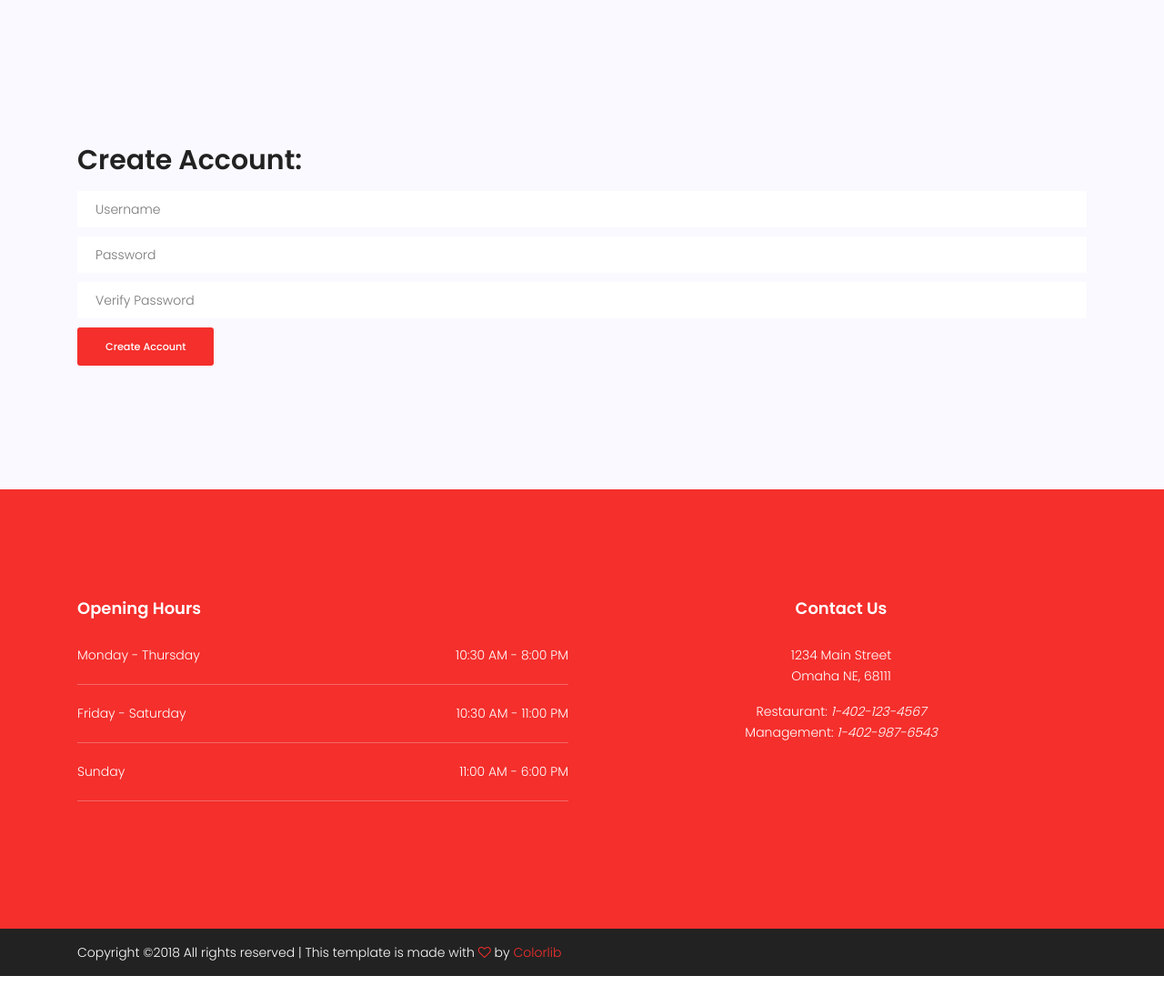
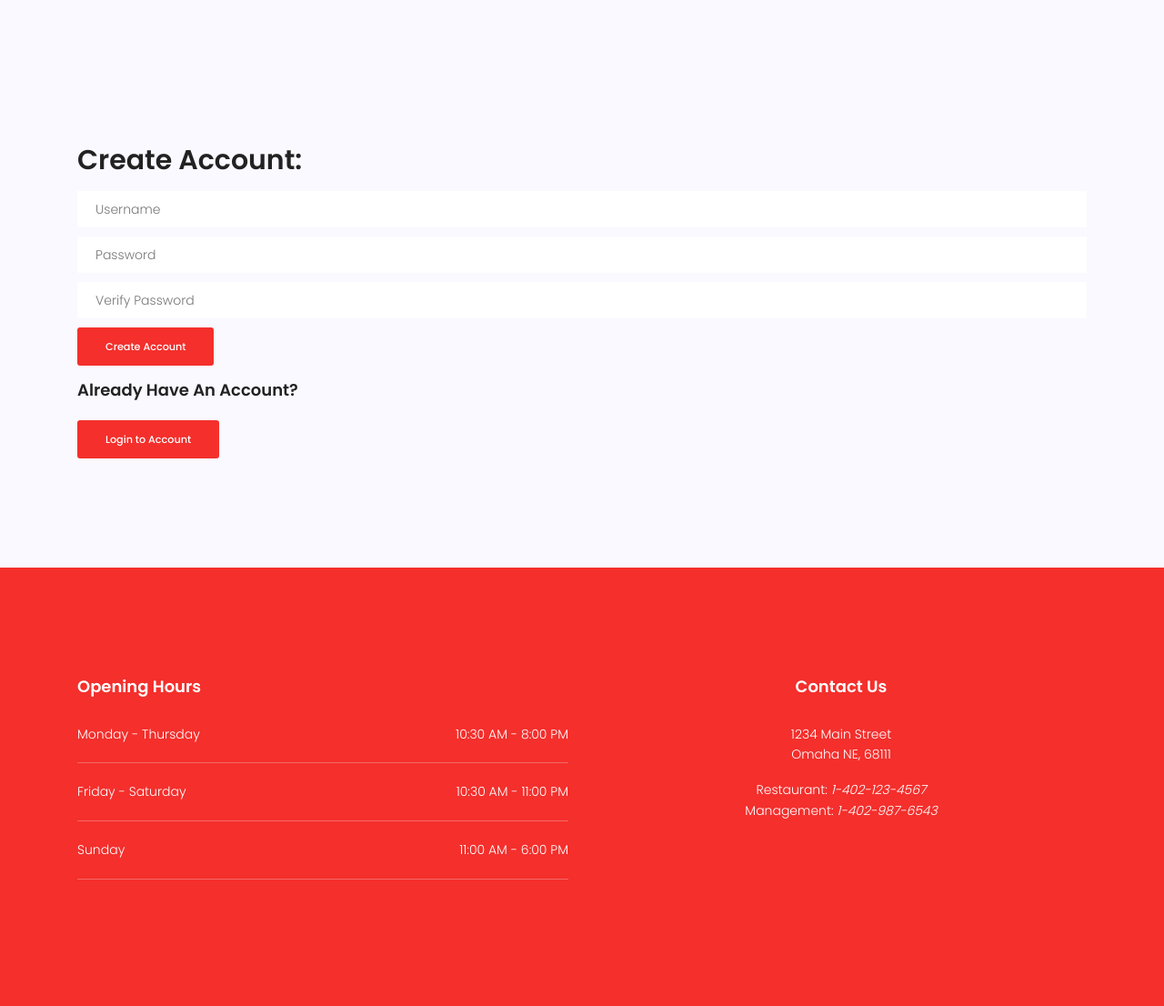
Before and after one commit to JustinRobbins7/DigitalSynergyGP, a Flask app: page /createaccount in a window 1280 px wide. Shown: the part 442-1548 px from the top of the page at 91% size. Before the commit the page ends 1515 px from the top, so only its background shows below. Run offline with Flask 2, Linux system fonts and the light colour scheme; some libraries are stand-ins or nearby versions.

Commit message:
added documentation

```diff
--- a/WebApp/WebApp/app.py
+++ b/WebApp/WebApp/app.py
@@ -9,15 +9,19 @@ app = Flask(__name__)
 
 # secret key to allow for CSRF forms
 app.config['SECRET_KEY'] = 'any secret string'
+# configuration for SQLAlchemy
 app.config['SQLALCHEMY_DATABASE_URI'] = 'mysql+pymysql://root:DigitalSynergy@localhost/restaurant'
 app.config['SQLALCHEMY_TRACK_MODIFICATIONS'] = False
 db = SQLAlchemy(app)
 
+# configuration to start the Flask-Login manager
 login_manager = LoginManager(app)
 login_manager.init_app(app)
 login_manager.login_view = 'login'
 
 
+# DB model for a user (admin or regular)
+# type account will allow distinguishing between regular/admin user in the .hmtl to display different elements
 class users(UserMixin, db.Model):
     id = db.Column('user_id', db.Integer, primary_key=True)
     username = db.Column(db.String(100))
@@ -28,72 +32,96 @@ class users(UserMixin, db.Model):
 
 db.create_all()
 
+# if there is no admin user in the database, this will create one. There should always be an admin account
 if db.session.query(users).filter(users.username == 'admin').count() == 0:
     admin_user = users(username='admin', password='password', accountbalance=0.0, typeaccount=1)
     db.session.add(admin_user)
     db.session.commit()
 
 
+# what to do on logout
 @app.route('/logout')
 def logout():
     logout_user()
     return redirect('home')
 
 
+# what to do on create account
 @app.route('/createaccount')
 def createaccount_function():
     try:
 
         error = None
 
+        # initialize forms needed
         form_menu = AddMenuItem()
         form_login = FormLogin()
         form_create = CreateAccount()
 
+        # if create button is pressed
         if form_create.createaccount.data:
+            # pull form data into form_create
             form_create = CreateAccount(request.form)
+            # if data is all valid
             if form_create.validate_on_submit():
                 temp_username = form_create.createusername.data
                 temp_password = form_create.createpassword.data
 
+                # if user don't exist, create a temp user with all the data and add it to the users table in the DB,
+                # and then redirect to the myaccount page
                 if db.session.query(users).filter(users.username == temp_username).count() == 0:
                     temp_user = users(username=temp_username.lower(), password=temp_password, accountbalance=0.0,
                                             typeaccount=0)
                     db.session.add(temp_user)
                     db.session.commit()
                     return redirect('myaccount')
+                    return redirect('myaccount')
+                # if user already exists, prompt user to either change username or login
                 else:
                     error = 'Account Already Exists: Choose Another Username or Login'
-                    return render_template('createaccount.html',  formMenu=form_menu, formLogin=form_login, formCreate=form_create, createError=error)
+                    return render_template('createaccount.html',  formMenu=form_menu, formLogin=form_login,
+                                           formCreate=form_create, createError=error)
 
+        # what to return on no button press
         return render_template('createaccount.html',  formMenu=form_menu, formLogin=form_login, formCreate=form_create)
 
     except TemplateNotFound:
         abort(404)
 
 
+# what to do on my account
 @app.route('/myaccount')
 def myaccount_function():
     try:
 
         error = None
 
+        # initialized forms needed
         form_menu = AddMenuItem()
         form_login = FormLogin()
         form_create = CreateAccount()
 
+        # if login button is pressed
         if form_login.loginsubmit.data:
+            # pull data from form
             form_login = FormLogin(request.form)
+            # if all data is valid
             if form_login.validate_on_submit():
                 temp_username = form_login.loginusername.data
                 temp_password = form_login.loginpassword.data
+
+                # if the username and password combo is in the DB, then login the user using Flask-Login and then
+                # redirect to myaccount, which will now show a different page because user is logged in
                 if users.query.filter_by(username=temp_username, password=temp_password).count() != 0:
                     user = users.query.filter_by(username=temp_username, password=temp_password).first()
                     login_user(user, remember=True)
-                    return render_template('myaccount.html', formMenu=form_menu, formLogin=form_login, formCreate=form_create)
+                    return render_template('myaccount.html', formMenu=form_menu, formLogin=form_login,
+                                           formCreate=form_create)
+                # if the combo doesn't exist in the DB, prompt user to create account if they don't have one
                 else:
                     error = 'Username or Password Incorrect: Create Account if you Don\'t Have One'
-                    return render_template('myaccount.html', formMenu=form_menu, formLogin=form_login, formCreate=form_create, loginError=error)
+                    return render_template('myaccount.html', formMenu=form_menu, formLogin=form_login,
+                                           formCreate=form_create, loginError=error)
 
         if form_menu.addsubmit.data:
             form_menu = AddMenuItem(request.form)
@@ -104,6 +132,7 @@ def myaccount_function():
                 print(form_menu.choice.data)
                 return redirect('myaccount')
 
+        # on no special cases return myaccount page
         return render_template('myaccount.html',  formMenu=form_menu, formLogin=form_login, formCreate=form_create)
 
     except TemplateNotFound:
@@ -117,18 +146,22 @@ def html_lookup(page):
     renderpage = page + '.html'
     print(page)
 
+    # call myaccount functionality from function
     if page == 'myaccount':
         return myaccount_function()
 
+    # call myaccount functionality from function
     if page == 'createaccount':
         return createaccount_function()
 
+    # render all other pages that don't require extra procession in the form of a function
     try:
         return render_template('{}'.format(renderpage))
     except TemplateNotFound:
         abort(404)
 
 
+# handler for the Flask-Login package
 @login_manager.user_loader
 def login_handler(user_id):
     return users.query.get(int(user_id))
--- a/WebApp/WebApp/forms.py
+++ b/WebApp/WebApp/forms.py
@@ -1,6 +1,8 @@
+# imort  flask_wtf to use forms
 from flask_wtf import FlaskForm
 from wtforms import StringField, PasswordField, SubmitField, DecimalField, SelectField, validators
 
+# choices for drop down menu on the add menu item form
 menu_choices = [('appetizer', 'Appetizer'), ('lunch', 'Lunch'), ('dinner', 'Dinner'), ('dessert', 'Dessert'), ('beverage', 'Beverage')]
 
 
--- a/WebApp/WebApp/templates/createaccount.html
+++ b/WebApp/WebApp/templates/createaccount.html
@@ -111,6 +111,10 @@
                             {% endif %}
                         </p>
                     </div>
+                     <div>
+                        <h4>Already Have An Account?</h4><br>
+                        <a href="myaccount" class="genric-btn primary radius">Login to Account</a>
+                    </div>
                 </div>
             </section>
             <!-- End Login/Customer area -->
--- a/WebApp/WebApp/templates/myaccount.html
+++ b/WebApp/WebApp/templates/myaccount.html
@@ -77,7 +77,7 @@
 			<div class="container">
                 <form action="" method="post" novalidate>
                 {% if current_user.is_authenticated %}
-                    {% if current_user.username == 'admin' %}
+                    {% if current_user.typeaccount == 1 %}
                         <p class="row align-items-center">
                         <p>
                             <p class="row align-items-center">
```
